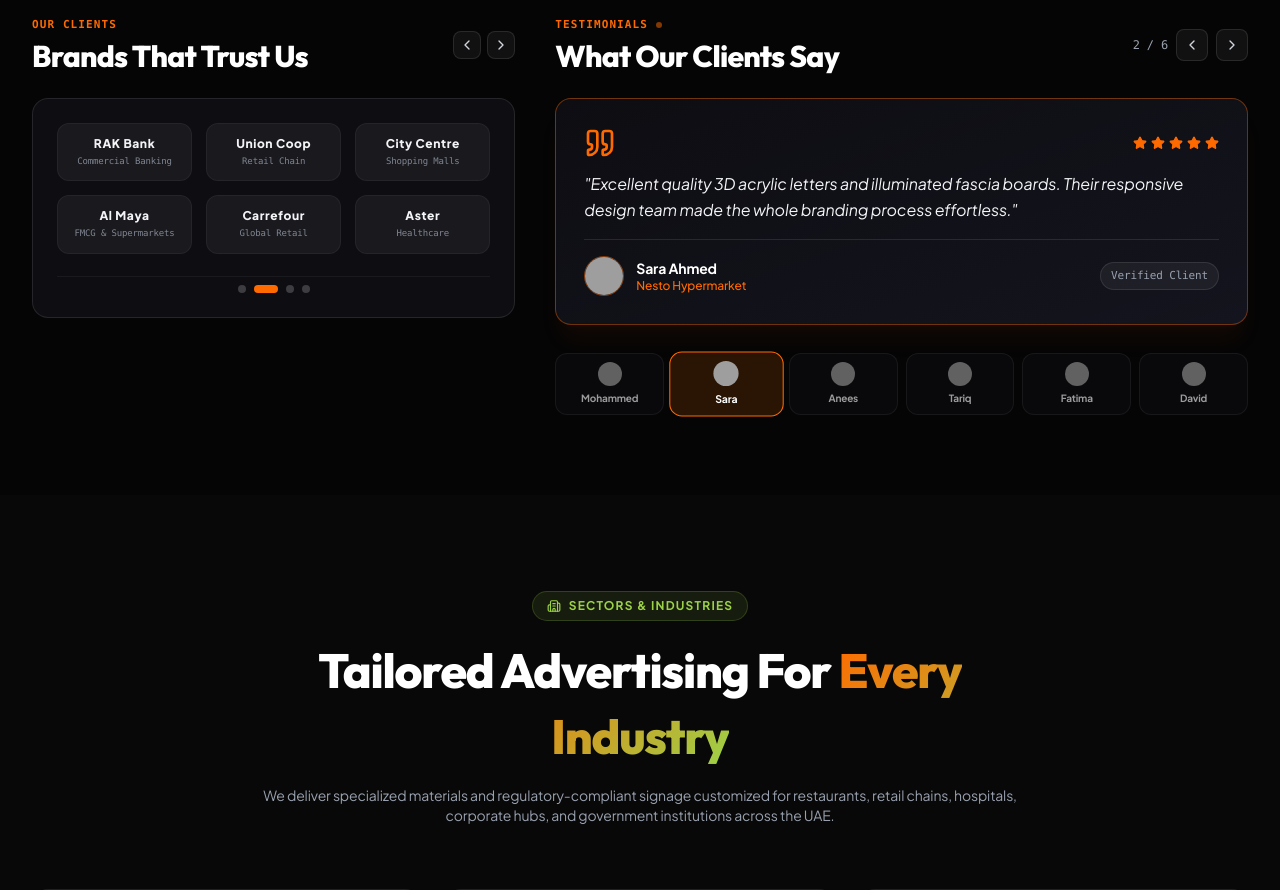
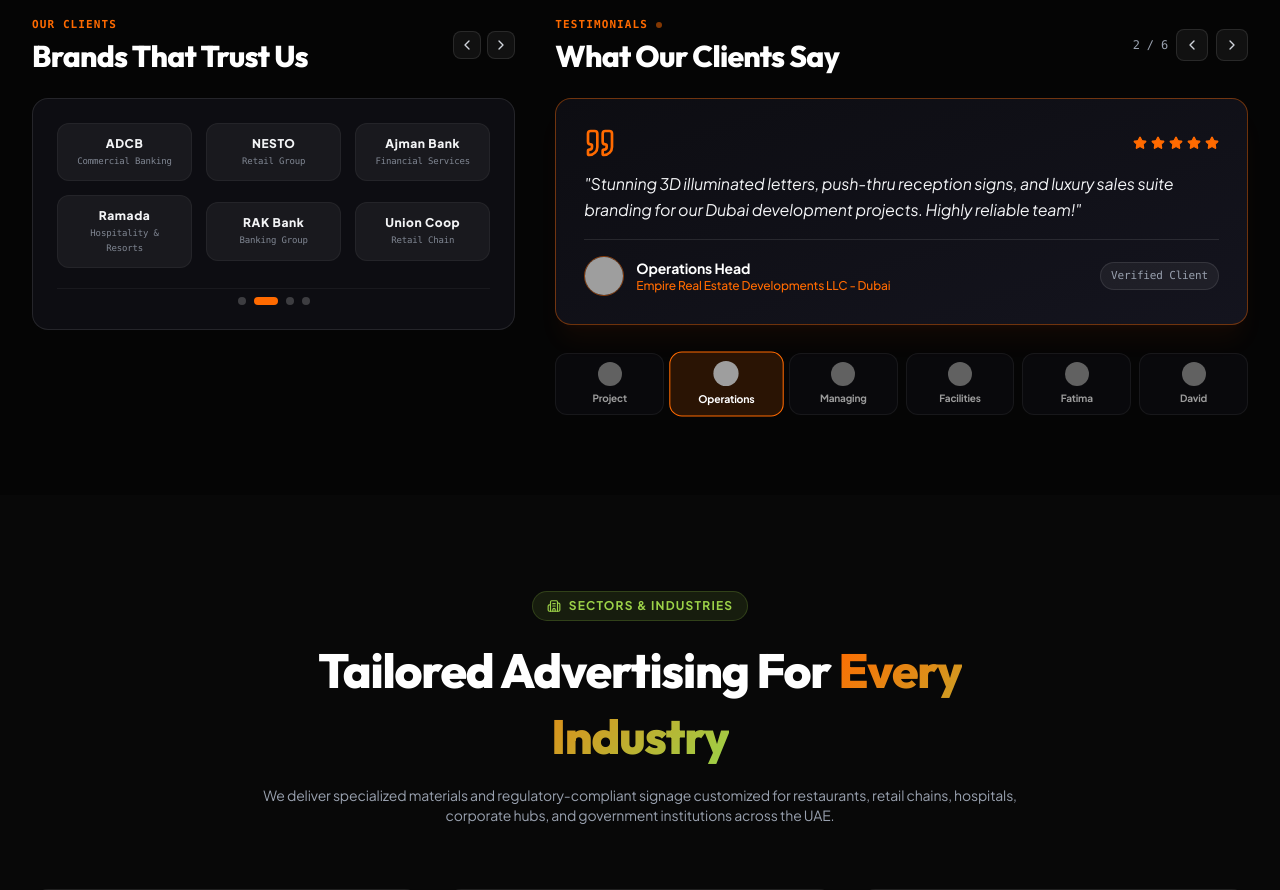
Before and after one commit to ahmathmusharraf/PixelsAdvertisement1, a React (Vite) app: page / in a window 1280 px wide. Shown: the part 6260-7150 px from the top of the page. Built offline with nearby package versions, Linux system fonts and the light colour scheme; grey boxes are pictures that could not be loaded.

Commit message:
Update TestimonialsSection.tsx

```diff
--- a/src/components/TestimonialsSection.tsx
+++ b/src/components/TestimonialsSection.tsx
@@ -10,36 +10,36 @@
 
   const brandPages = [
     [
-      { name: 'Emirates', desc: 'Aviation & Travel' },
-      { name: 'ADCB', desc: 'Banking' },
-      { name: 'LuLu', desc: 'Hypermarkets' },
-      { name: 'NESTO', desc: 'Retail Group' },
-      { name: 'Ajman Bank', desc: 'Financial' },
-      { name: 'Ramada', desc: 'Hospitality' },
+      { name: 'China Harbour', desc: 'Engineering Company' },
+      { name: 'Empire Real Estate', desc: 'Developments LLC - Dubai' },
+      { name: 'Eureka Restaurant', desc: '& Cafe LLC' },
+      { name: 'MOHRE', desc: 'Ministry of Human Resources' },
+      { name: 'Emirates', desc: 'Group of Companies' },
+      { name: 'LuLu Group', desc: 'Hypermarkets & Retail' },
     ],
     [
-      { name: 'RAK Bank', desc: 'Commercial Banking' },
+      { name: 'ADCB', desc: 'Commercial Banking' },
+      { name: 'NESTO', desc: 'Retail Group' },
+      { name: 'Ajman Bank', desc: 'Financial Services' },
+      { name: 'Ramada', desc: 'Hospitality & Resorts' },
+      { name: 'RAK Bank', desc: 'Banking Group' },
       { name: 'Union Coop', desc: 'Retail Chain' },
+    ],
+    [
       { name: 'City Centre', desc: 'Shopping Malls' },
       { name: 'Al Maya', desc: 'FMCG & Supermarkets' },
       { name: 'Carrefour', desc: 'Global Retail' },
-      { name: 'Aster', desc: 'Healthcare' },
+      { name: 'Aster', desc: 'Healthcare Group' },
+      { name: 'Gulf Craft', desc: 'Luxury Marine' },
+      { name: 'Danube', desc: 'Building Materials' },
     ],
     [
-      { name: 'Gulf Craft', desc: 'Luxury Yachts' },
-      { name: 'Danube', desc: 'Building Materials' },
-      { name: 'Landmark', desc: 'Fashion & Retail' },
-      { name: 'Sharaf DG', desc: 'Electronics' },
-      { name: 'Splash', desc: 'Apparel' },
-      { name: 'Al Zorah', desc: 'Real Estate' },
-    ],
-    [
+      { name: 'Landmark', desc: 'Retail & Fashion' },
+      { name: 'Sharaf DG', desc: 'Electronics & Tech' },
+      { name: 'Al Zorah', desc: 'Real Estate Dev.' },
       { name: 'Sharjah Co-Op', desc: 'Retail Cooperative' },
-      { name: 'Thumbay', desc: 'Healthcare & Edu' },
-      { name: 'Ajman Sewerage', desc: 'Government Services' },
-      { name: 'Red Crescent', desc: 'Humanitarian' },
-      { name: 'Sahara Centre', desc: 'Lifestyle Destination' },
-      { name: 'Onyx Nation', desc: 'Corporate Group' },
+      { name: 'Thumbay Group', desc: 'Healthcare & Edu' },
+      { name: 'Red Crescent', desc: 'Government & NGO' },
     ],
   ];
 
@@ -47,45 +47,45 @@
     {
       id: 1,
       quote:
-        'Pixels Advertisement delivered our outdoor LED signage and store displays beyond expectations. Highly professional team with pristine on-time delivery in Ajman!',
-      name: 'Mohammed Al Zarooni',
-      role: 'Al Zarooni Group',
+        'Pixels Advertisement provided high-precision outdoor project hoardings and site safety signages for China Harbour Engineering Company. Exceptional durability and fast turnaround!',
+      name: 'Project Director',
+      role: 'China Harbour Engineering Company',
       rating: 5,
       avatar: 'https://images.unsplash.com/photo-1507003211169-0a1dd7228f2d?auto=format&fit=crop&w=200&q=80',
     },
     {
       id: 2,
       quote:
-        'Excellent quality 3D acrylic letters and illuminated fascia boards. Their responsive design team made the whole branding process effortless.',
-      name: 'Sara Ahmed',
-      role: 'Nesto Hypermarket',
+        'Stunning 3D illuminated letters, push-thru reception signs, and luxury sales suite branding for our Dubai development projects. Highly reliable team!',
+      name: 'Operations Head',
+      role: 'Empire Real Estate Developments LLC - Dubai',
       rating: 5,
       avatar: 'https://images.unsplash.com/photo-1573496359142-b8d87734a5a2?auto=format&fit=crop&w=200&q=80',
     },
     {
       id: 3,
       quote:
-        'Best signage and print manufacturing partner in Ajman! Their vehicle wrapping and fleet graphics turned out stunning and super durable.',
-      name: 'Anees Perera',
-      role: 'Onyx Nation',
+        'Vibrant custom neon flex signs, backlit acrylic fascia boards, and window graphics for Eureka Cafe. They transformed our restaurant aesthetic completely.',
+      name: 'Managing Partner',
+      role: 'Eureka Restaurant & Cafe LLC',
       rating: 5,
       avatar: 'https://images.unsplash.com/photo-1500648767791-00dcc994a43e?auto=format&fit=crop&w=200&q=80',
     },
     {
       id: 4,
       quote:
-        'Top-notch flex printing and large-format indoor displays. Exceptional finish and incredible attention to safety standards during installation.',
-      name: 'Tariq Al Mansoori',
-      role: 'Ajman Commercial Center',
+        'Official compliant wayfinding signages, municipal safety displays, and high-definition indoor LED screens installed with total precision.',
+      name: 'Facilities Lead',
+      role: 'MOHRE (Ministry of Human Resources)',
       rating: 5,
       avatar: 'https://images.unsplash.com/photo-1472099645785-5658abf4ff4e?auto=format&fit=crop&w=200&q=80',
     },
     {
       id: 5,
       quote:
-        'From concept designs to final LED mounting, Pixels delivered top-tier branding assets. Always our go-to advertising agency in the UAE.',
+        'From concept designs to final LED mounting, Pixels delivered top-tier branding assets for our group of companies across the UAE.',
       name: 'Fatima Al Hashimi',
-      role: 'Zorah Properties',
+      role: 'Group of Companies',
       rating: 5,
       avatar: 'https://images.unsplash.com/photo-1580489944761-15a19d654956?auto=format&fit=crop&w=200&q=80',
     },
```
